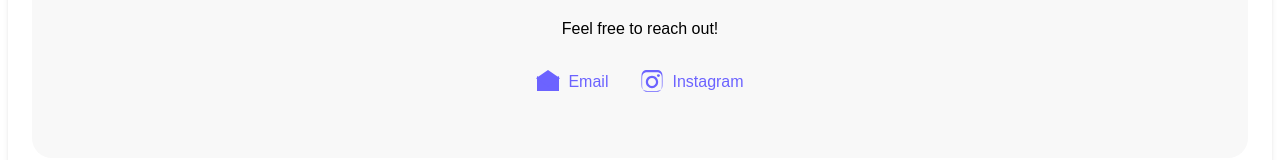
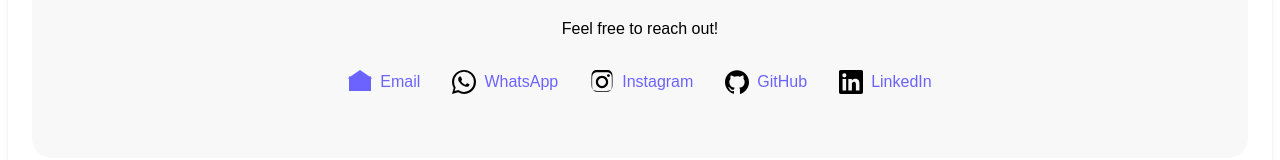
Before and after one commit to fironsahuleka2007-art/portfolio-vue, a Vue app: page / in a window 1280 px wide. Shown: the part 1593-1753 px from the top of the page. Built offline with nearby package versions, Linux system fonts and the light colour scheme.

Commit message:
update cp

```diff
--- a/src/components/Contact.vue
+++ b/src/components/Contact.vue
@@ -5,7 +5,7 @@
 
     <div class="contact-links">
       <!-- Email -->
-      <a href="mailto:firon.fariz.tif425@polban.ac.id" target="_blank" class="contact-item">
+      <a href="mailto:firon@example.com" target="_blank" class="contact-item">
         <svg xmlns="http://www.w3.org/2000/svg" width="24" height="24" fill="#6c63ff" viewBox="0 0 24 24">
           <path d="M12 13.5l-11-7.5v15h22v-15l-11 7.5z"/>
           <path d="M12 0l-12 8.25 12 8.25 12-8.25-12-8.25z"/>
@@ -13,14 +13,38 @@
         Email
       </a>
 
+      <!-- WhatsApp -->
+      <a href="https://wa.me/62895385588900" target="_blank" class="contact-item">
+        <svg xmlns="http://www.w3.org/2000/svg" width="24" height="24" fill="#000" viewBox="0 0 24 24">
+          <path d="M20.52 3.48A11.91 11.91 0 0012 0C5.37 0 0 5.37 0 12a11.94 11.94 0 001.67 6.01L0 24l6.21-1.63A11.94 11.94 0 0012 24c6.63 0 12-5.37 12-12 0-3.2-1.25-6.21-3.48-8.52zM12 21.88a9.87 9.87 0 01-5.28-1.53l-.38-.23-3.68.97.98-3.61-.25-.38A9.87 9.87 0 012.13 12 9.88 9.88 0 1121.87 12 9.87 9.87 0 0112 21.88zm5.41-7.64c-.29-.15-1.72-.85-1.99-.94-.27-.1-.47-.15-.67.15s-.77.94-.95 1.13c-.18.18-.36.2-.66.07-.29-.15-1.22-.45-2.32-1.42-.86-.76-1.44-1.7-1.61-2-.17-.28 0-.43.12-.57.12-.12.27-.31.41-.47.14-.15.18-.27.29-.45.1-.18.05-.34-.03-.48-.09-.15-.67-1.62-.92-2.22-.24-.57-.49-.49-.67-.5-.17 0-.37 0-.57 0s-.47.07-.72.34c-.25.27-.96.94-.96 2.29 0 1.34.98 2.63 1.12 2.81.14.18 1.93 2.94 4.68 4.12.65.28 1.15.45 1.55.58.65.21 1.24.18 1.7.11.52-.08 1.72-.7 1.96-1.37.24-.66.24-1.23.17-1.37-.06-.13-.24-.21-.52-.36z"/>
+        </svg>
+        WhatsApp
+      </a>
+
       <!-- Instagram -->
       <a href="https://www.instagram.com/frnshlk" target="_blank" class="contact-item">
-        <svg xmlns="http://www.w3.org/2000/svg" width="24" height="24" fill="#6c63ff" viewBox="0 0 24 24">
+        <svg xmlns="http://www.w3.org/2000/svg" width="24" height="24" fill="#000" viewBox="0 0 24 24">
           <path d="M12 2.163c3.204 0 3.584.012 4.849.07 1.366.062 2.633.348 3.608 1.323.975.975 1.261 2.242 1.323 3.608.058 1.265.07 1.645.07 4.849s-.012 3.584-.07 4.849c-.062 1.366-.348 2.633-1.323 3.608-.975.975-2.242 1.261-3.608 1.323-1.265.058-1.645.07-4.849.07s-3.584-.012-4.849-.07c-1.366-.062-2.633-.348-3.608-1.323-.975-.975-1.261-2.242-1.323-3.608-.058-1.265-.07-1.645-.07-4.849s.012-3.584.07-4.849c.062-1.366.348-2.633 1.323-3.608.975-.975 2.242-1.261 3.608-1.323 1.265-.058 1.645-.07 4.849-.07zm0-2.163c-3.259 0-3.667.012-4.947.072-1.567.072-2.96.363-4.064 1.467-1.104 1.104-1.395 2.497-1.467 4.064-.06 1.28-.072 1.688-.072 4.947s.012 3.667.072 4.947c.072 1.567.363 2.96 1.467 4.064 1.104 1.104 2.497 1.395 4.064 1.467 1.28.06 1.688.072 4.947.072s3.667-.012 4.947-.072c1.567-.072 2.96-.363 4.064-1.467 1.104-1.104 1.395-2.497 1.467-4.064.06-1.28.072-1.688.072-4.947s-.012-3.667-.072-4.947c-.072-1.567-.363-2.96-1.467-4.064-1.104-1.104-2.497-1.395-4.064-1.467-1.28-.06-1.688-.072-4.947-.072z"/>
           <path d="M12 5.838c-3.403 0-6.162 2.759-6.162 6.162s2.759 6.162 6.162 6.162 6.162-2.759 6.162-6.162-2.759-6.162-6.162-6.162zm0 10.162c-2.209 0-4-1.791-4-4s1.791-4 4-4 4 1.791 4 4-1.791 4-4 4z"/>
           <circle cx="18.406" cy="5.594" r="1.44"/>
         </svg>
         Instagram
+      </a>
+
+      <!-- GitHub -->
+      <a href="https://github.com/fironsahuleka2007-art" target="_blank" class="contact-item">
+        <svg xmlns="http://www.w3.org/2000/svg" width="24" height="24" fill="#000" viewBox="0 0 24 24">
+          <path d="M12 .297c-6.63 0-12 5.373-12 12 0 5.303 3.438 9.8 8.205 11.385.6.113.82-.258.82-.577 0-.285-.01-1.04-.015-2.04-3.338.724-4.042-1.415-4.042-1.415-.546-1.387-1.333-1.756-1.333-1.756-1.086-.743.084-.728.084-.728 1.205.084 1.838 1.236 1.838 1.236 1.07 1.835 2.809 1.305 3.495.998.108-.776.418-1.305.762-1.605-2.665-.3-5.466-1.332-5.466-5.93 0-1.31.468-2.381 1.235-3.222-.123-.303-.535-1.523.117-3.176 0 0 1.008-.322 3.3 1.23a11.51 11.51 0 013-.404c1.02.005 2.045.138 3 .404 2.288-1.552 3.294-1.23 3.294-1.23.653 1.653.242 2.873.12 3.176.77.841 1.232 1.912 1.232 3.222 0 4.61-2.805 5.625-5.475 5.921.43.372.813 1.103.813 2.222 0 1.606-.014 2.898-.014 3.293 0 .321.216.694.825.576C20.565 22.092 24 17.592 24 12.297c0-6.627-5.373-12-12-12"/>
+        </svg>
+        GitHub
+      </a>
+
+      <!-- LinkedIn -->
+      <a href="https://www.linkedin.com/in/firon-fariz-sahuleka-926481372/" target="_blank" class="contact-item">
+        <svg xmlns="http://www.w3.org/2000/svg" width="24" height="24" fill="#000" viewBox="0 0 24 24">
+          <path d="M20.447 20.452h-3.554v-5.569c0-1.328-.025-3.039-1.852-3.039-1.854 0-2.138 1.446-2.138 2.939v5.669H9.347V9h3.414v1.561h.049c.476-.9 1.637-1.848 3.37-1.848 3.604 0 4.27 2.371 4.27 5.451v6.288zM5.337 7.433a2.062 2.062 0 11-.001-4.124 2.062 2.062 0 01.001 4.124zm1.777 13.019H3.56V9h3.554v11.452zM22.225 0H1.771C.792 0 0 .771 0 1.723v20.554C0 23.229.792 24 1.771 24h20.451C23.2 24 24 23.229 24 22.277V1.723C24 .771 23.2 0 22.225 0z"/>
+        </svg>
+        LinkedIn
       </a>
     </div>
   </section>
```
